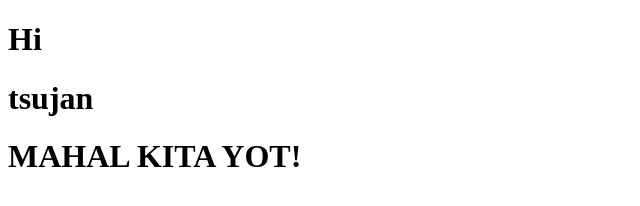
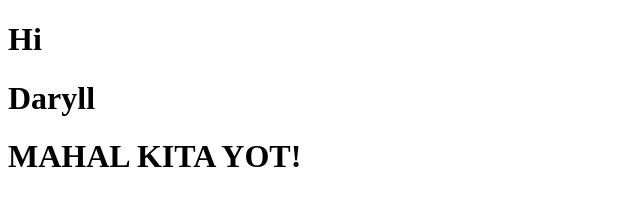
Before and after one commit to SuperDaryll/Halo, a plain HTML site: page index.html in a window 1280 px wide. Shown: the full height of the page, 0-640 px from the left. Drawn offline with Linux system fonts and the light colour scheme.

Commit message:
Change H1

```diff
--- a/index.html
+++ b/index.html
@@ -7,7 +7,7 @@
 </head>
 <body>
     <h1>Hi</h1>
-    <h1>tsujan</h1>
+    <h1>Daryll</h1>
 
     <h1>MAHAL KITA YOT!</h1>
 </body>
```
